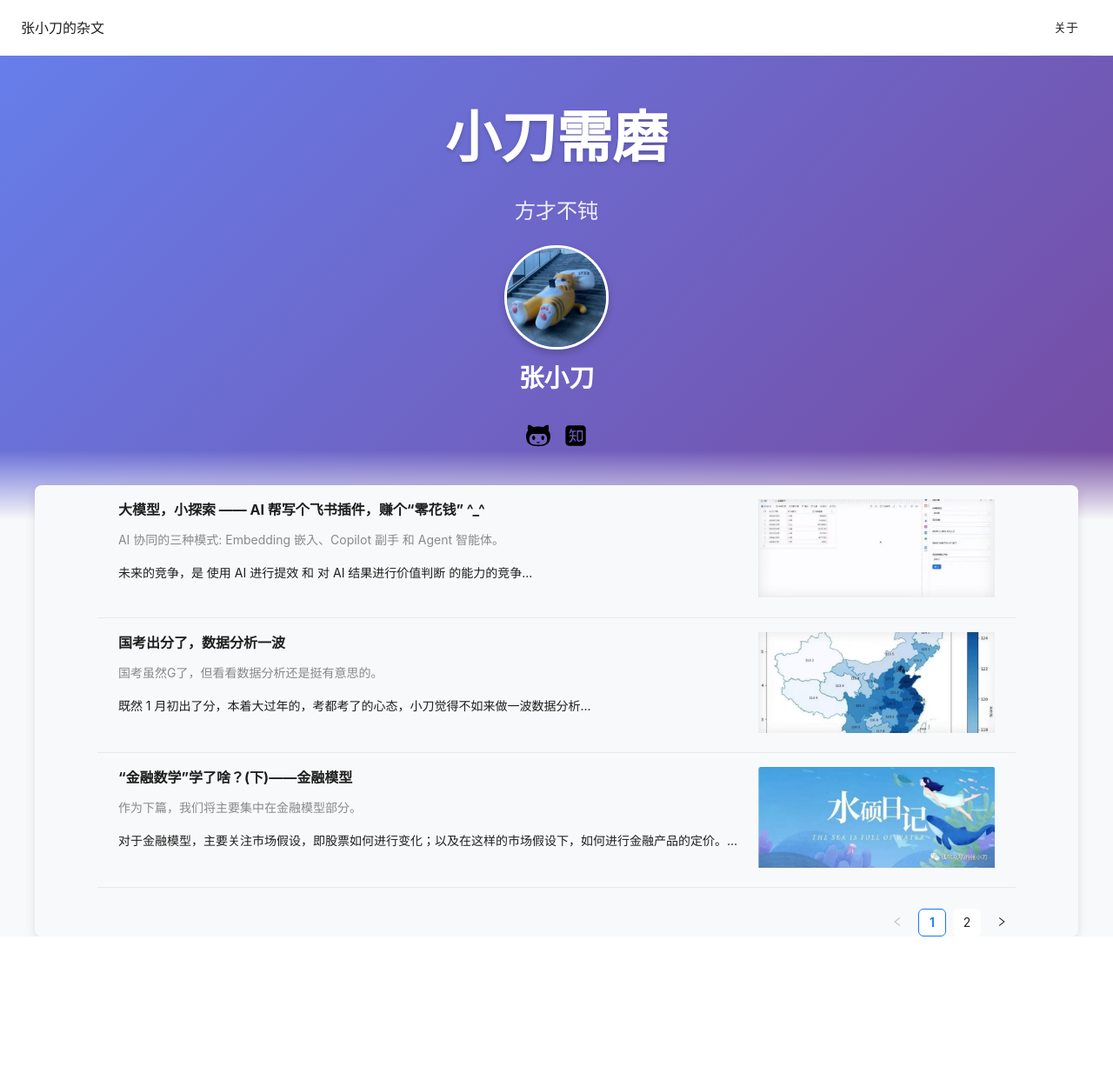
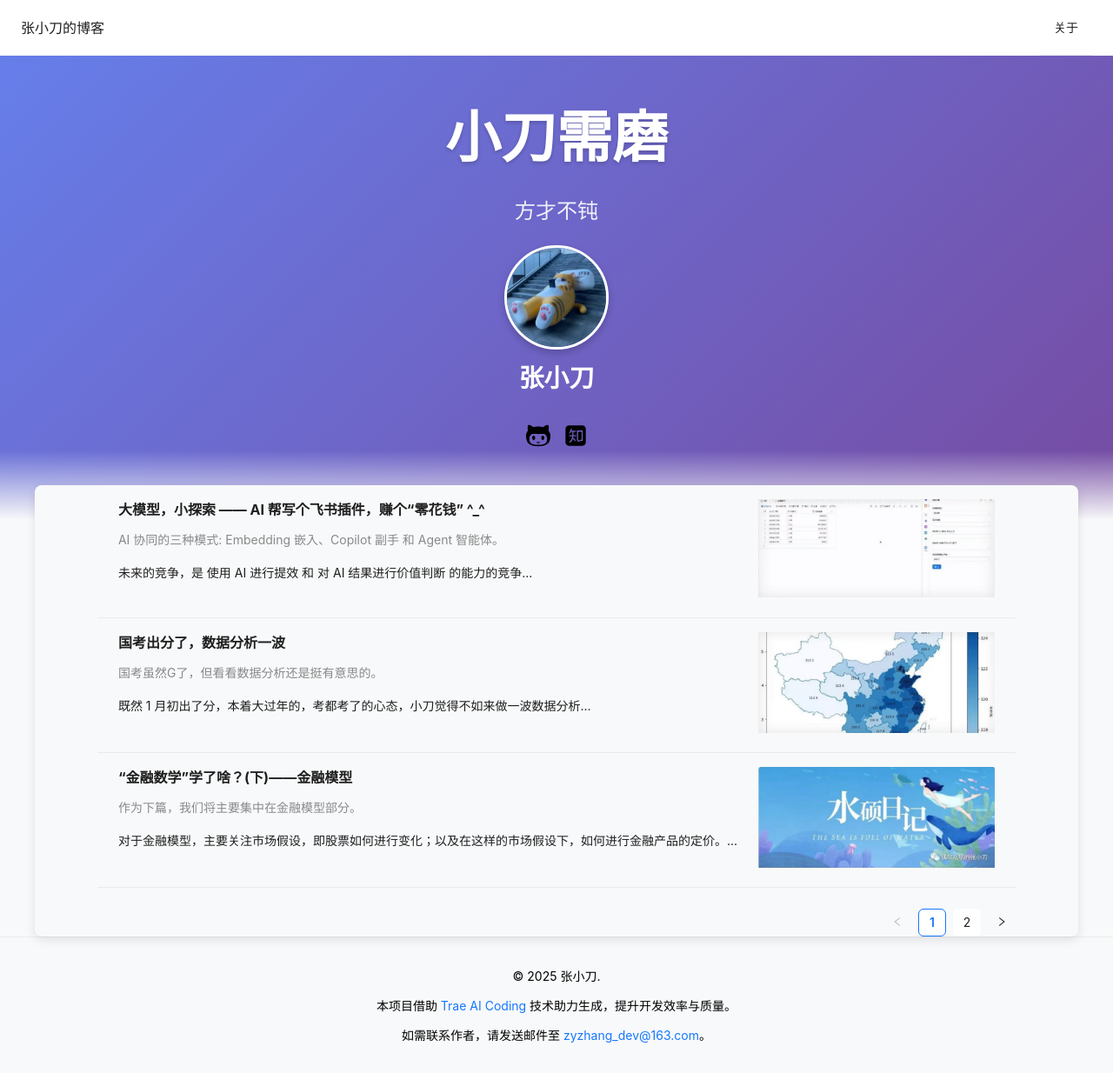
Before and after one commit to coderzzy/coderzzy.github.io, a React (Create React App) app: page / in a window 1280 px wide. Shown: the whole page at 87% size. Before the commit the page ends 1077 px from the top, so only its background shows below. Built offline with nearby package versions, Linux system fonts and the light colour scheme.

Commit message:
feat: 一些文案优化

```diff
--- a/public/index.html
+++ b/public/index.html
@@ -24,7 +24,7 @@
       work correctly both with client-side routing and a non-root public URL.
       Learn how to configure a non-root public URL by running `npm run build`.
     -->
-    <title>zzy的博客</title>
+    <title>张小刀的博客</title>
   </head>
   <body style="overscroll-behavior-y: none">
     <noscript>You need to enable JavaScript to run this app.</noscript>
--- /dev/null
+++ b/src/components/GlobalFooter.module.less
@@ -0,0 +1,6 @@
+.footer {
+    text-align: center;
+    padding: 20px 0;
+    background-color: #f8f9fa;
+    border-top: 1px solid #e9ecef;
+}
--- /dev/null
+++ b/src/components/GlobalFooter.tsx
@@ -0,0 +1,14 @@
+import React from 'react';
+import styles from './GlobalFooter.module.less';
+
+const GlobalFooter: React.FC = () => {
+    return (
+        <footer className={styles.footer}>
+            <p>&copy; 2025 张小刀. </p>
+            <p>本项目借助 <a href="https://www.trae.com.cn" target="_blank" rel="noopener noreferrer">Trae AI Coding</a> 技术助力生成，提升开发效率与质量。</p>
+            <p>如需联系作者，请发送邮件至 <a href="mailto:zyzhang_dev@163.com">zyzhang_dev@163.com</a>。</p>
+        </footer>
+    );
+};
+
+export default GlobalFooter;
--- a/src/components/GlobalHeader.tsx
+++ b/src/components/GlobalHeader.tsx
@@ -18,7 +18,7 @@ const GlobalHeader: React.FC<GlobalHeaderProps> = ({ }) => {
 
     return (
         <div className={styles.header}>
-            <div style={{ fontSize: '1rem', cursor: 'pointer' }} onClick={() => { window.location.href = './' }}>张小刀的杂文</div>
+            <div style={{ fontSize: '1rem', cursor: 'pointer' }} onClick={() => { window.location.href = './' }}>张小刀的博客</div>
             <Menu
                 mode="horizontal"
                 onClick={handleMenuClick}
--- a/src/pages/MainPage.tsx
+++ b/src/pages/MainPage.tsx
@@ -2,6 +2,7 @@ import React from 'react';
 import styles from './MainPage.module.less';
 import { Layout } from 'antd';
 import GlobalHeader from '../components/GlobalHeader';
+import GlobalFooter from '../components/GlobalFooter';
 import BlogList from '../components/BlogList';
 
 const { Header, Content } = Layout;
@@ -39,6 +40,7 @@ const MainPage: React.FC<MainPageProps> = ({ }) => {
                     <BlogList />
                 </div>
             </Content>
+            <GlobalFooter />
         </Layout>
     );
 };
--- a/src/pages/PersonalDetailsPage.tsx
+++ b/src/pages/PersonalDetailsPage.tsx
@@ -2,6 +2,7 @@ import React from 'react';
 import { Layout, Row, Col, Image, Card, Divider, List, Tooltip } from 'antd';
 import { GithubOutlined, ZhihuOutlined, WechatOutlined, RedEnvelopeOutlined } from '@ant-design/icons';
 import GlobalHeader from '../components/GlobalHeader';
+import GlobalFooter from '../components/GlobalFooter';
 import styles from './PersonalDetailsPage.module.less';
 
 const { Header, Content } = Layout;
@@ -101,6 +102,7 @@ const PersonalDetailsPage: React.FC = () => {
                     </Col>
                 </Row>
             </Content>
+            <GlobalFooter />
         </Layout>
     );
 };
```
